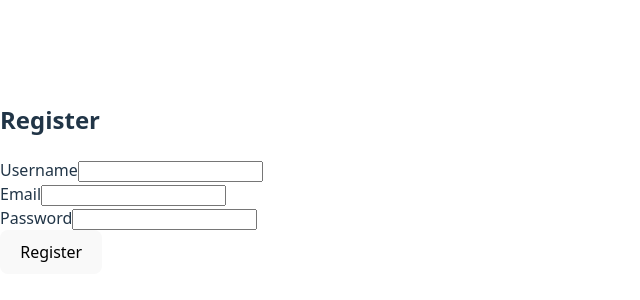
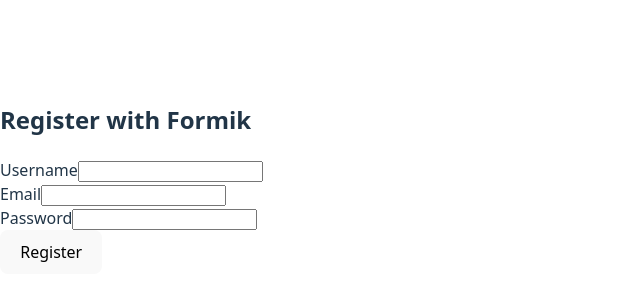
Before and after one commit to nourKhattab-nour/alx-fe-reactjs, a React (Vite) app in the folder form-handling-react/: page / in a window 1280 px wide. Shown: the part 222-522 px from the top of the page, without its empty margins (0-640 px from the left). Built offline with nearby package versions, Linux system fonts and the light colour scheme.

Commit message:
Update App.jsx

```diff
--- a/form-handling-react/src/App.jsx
+++ b/form-handling-react/src/App.jsx
@@ -1,9 +1,9 @@
-import RegistrationForm from "./components/RegistrationForm";
+import FormikForm from "./components/formikForm";
 
 function App() {
   return (
     <div className="flex items-center justify-center min-h-screen">
-      <RegistrationForm />
+      <FormikForm />
     </div>
   );
 }
```
